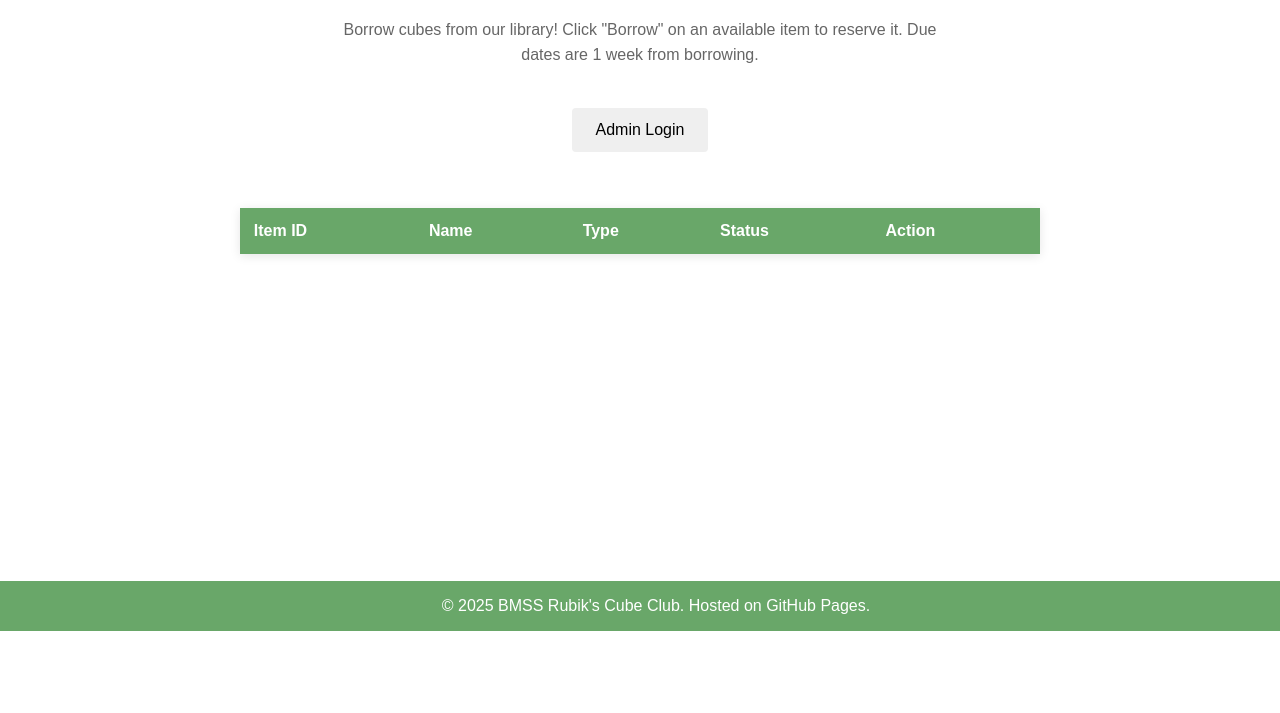
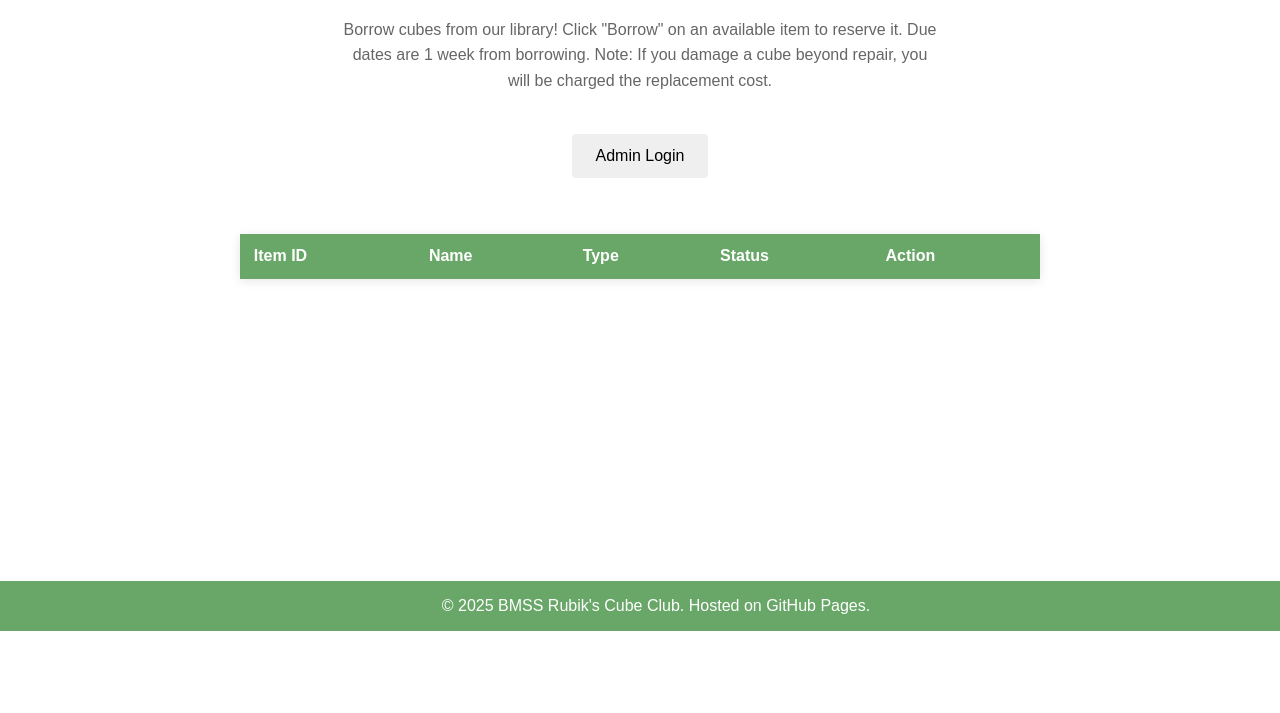
Before and after one commit to Xpsilonz/bmssrcc, a plain HTML site: page library.html in a window 1280 px wide. Shown: the part 169-882 px from the top of the page. Drawn offline with Linux system fonts and the light colour scheme; no server answers.

Commit message:
Update library.html

```diff
--- a/library.html
+++ b/library.html
@@ -341,7 +341,7 @@
 
     <main>
         <h1>Library</h1>
-        <p>Borrow cubes from our library! Click "Borrow" on an available item to reserve it. Due dates are 1 week from borrowing.</p>
+        <p>Borrow cubes from our library! Click "Borrow" on an available item to reserve it. Due dates are 1 week from borrowing. Note: If you damage a cube beyond repair, you will be charged the replacement cost.</p>
 
         <div id="auth-section">
             <button id="admin-login-btn">Admin Login</button>
```
